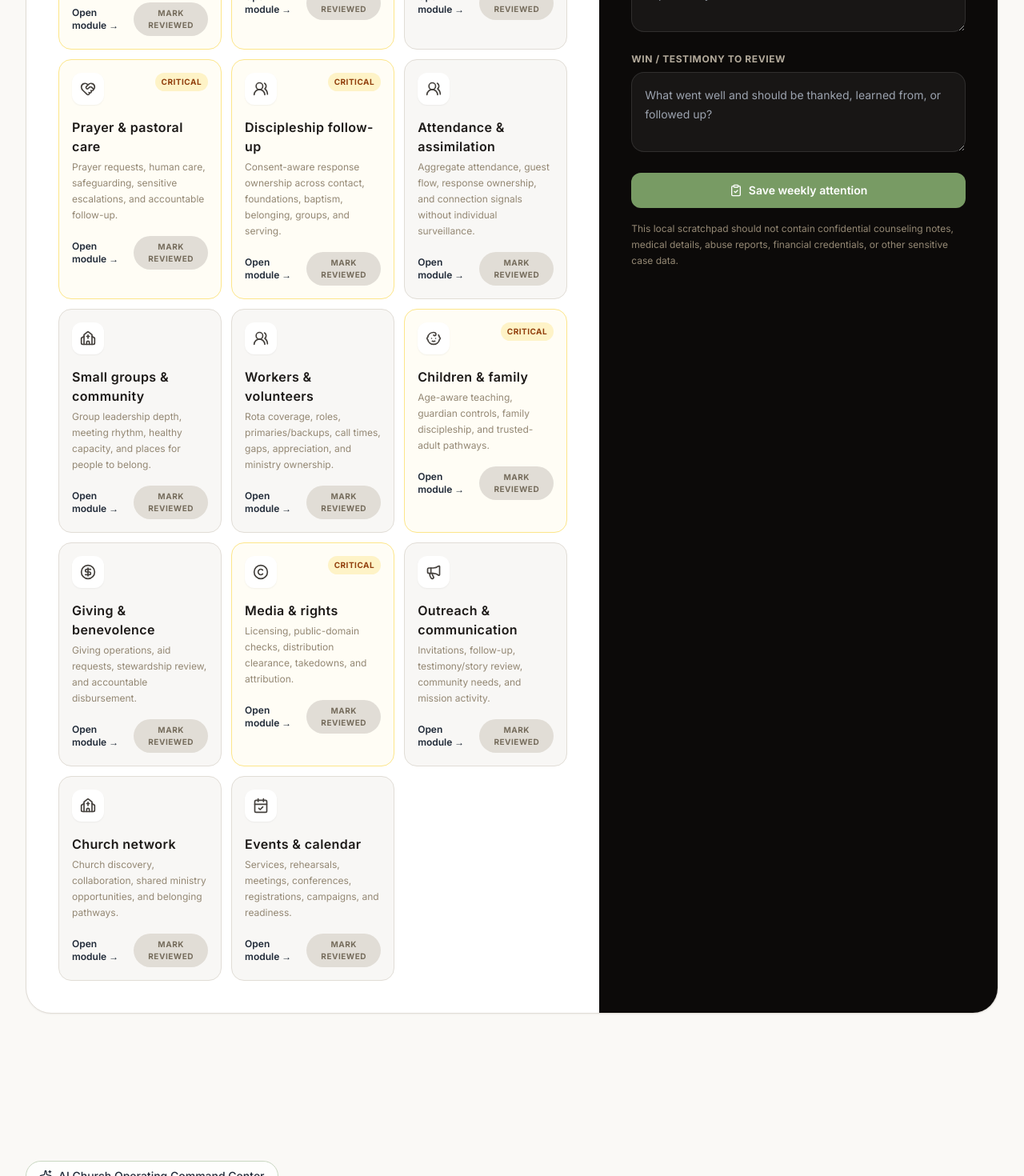
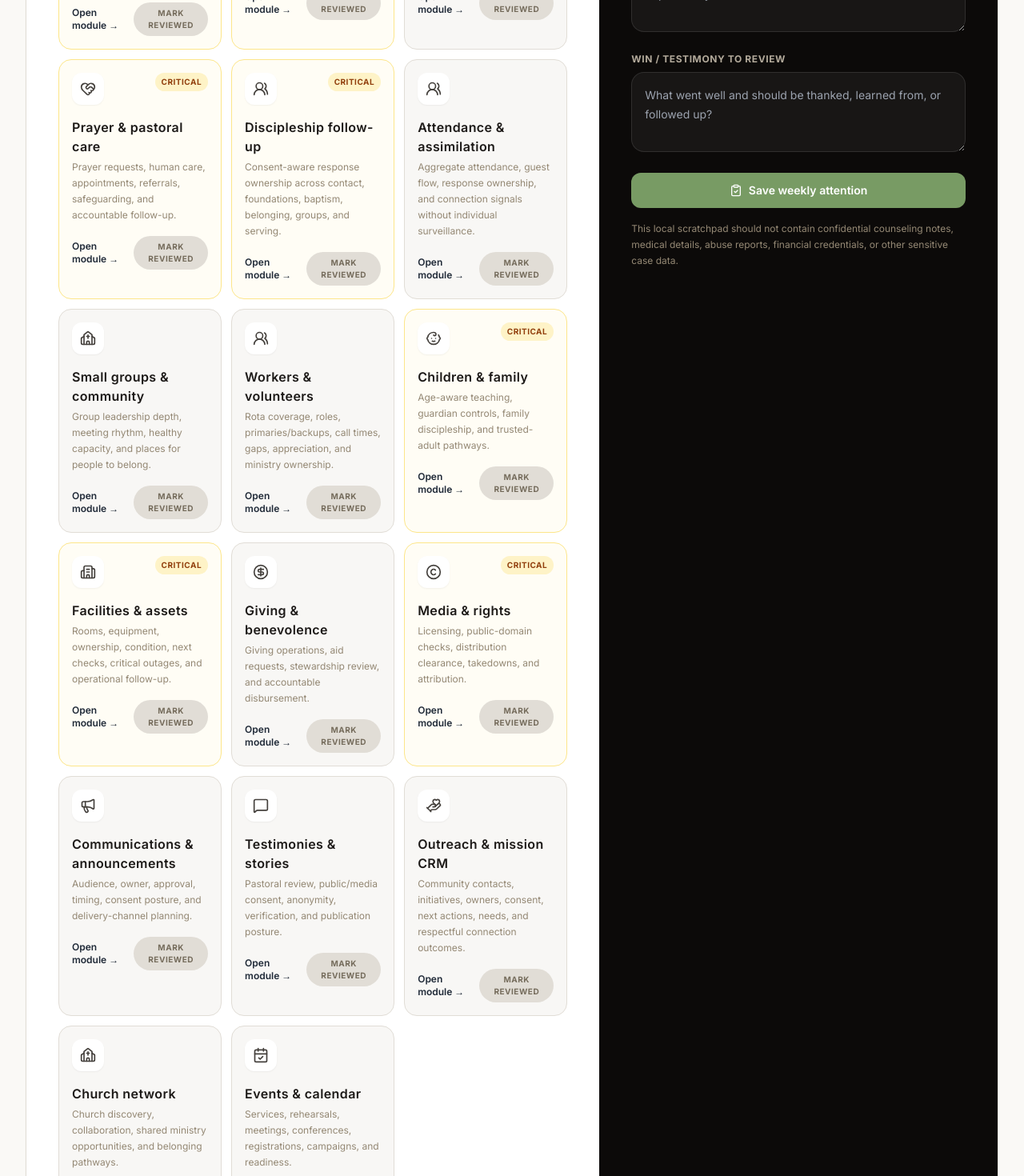
Before and after one commit to TechCodinz/digital-church-os, a Next.js app: page /command-center in a window 1280 px wide. Shown: the part 639-2109 px from the top of the page at 80% size. Built offline with nearby package versions, Linux system fonts and the light colour scheme; no server answers.

Commit message:
expand command center with communications facilities testimonies and outreach

```diff
--- a/components/ministry/ChurchOperationsCommandDeck.tsx
+++ b/components/ministry/ChurchOperationsCommandDeck.tsx
@@ -4,14 +4,17 @@ import Link from 'next/link';
 import { useEffect, useMemo, useState } from 'react';
 import {
   Baby,
+  Building2,
   CalendarCheck,
   Check,
   Church,
   CircleDollarSign,
   ClipboardCheck,
   Copyright,
+  HandHeart,
   HeartHandshake,
   Megaphone,
+  MessageSquare,
   Music2,
   Radio,
   ShieldCheck,
@@ -32,15 +35,18 @@ const areas: Area[] = [
   { id: 'service', title: 'Service & broadcast', description: 'Full run-of-show, owners, stream, presentation, response, accessibility, and fallback readiness.', href: '/service-planner', icon: Radio, critical: true },
   { id: 'sermon', title: 'Sermon & teaching', description: 'Scripture context, thesis, teaching flow, live cues, response, and follow-up.', href: '/sermons', icon: ClipboardCheck, critical: true },
   { id: 'worship', title: 'Worship & choir', description: 'Songs, hymns, rehearsals, keys, choir structure, playlists, and projection.', href: '/choir', icon: Music2 },
-  { id: 'care', title: 'Prayer & pastoral care', description: 'Prayer requests, human care, safeguarding, sensitive escalations, and accountable follow-up.', href: '/care', icon: HeartHandshake, critical: true },
+  { id: 'care', title: 'Prayer & pastoral care', description: 'Prayer requests, human care, appointments, referrals, safeguarding, and accountable follow-up.', href: '/care', icon: HeartHandshake, critical: true },
   { id: 'follow-up', title: 'Discipleship follow-up', description: 'Consent-aware response ownership across contact, foundations, baptism, belonging, groups, and serving.', href: '/admin/follow-up', icon: UsersRound, critical: true },
   { id: 'attendance', title: 'Attendance & assimilation', description: 'Aggregate attendance, guest flow, response ownership, and connection signals without individual surveillance.', href: '/admin/attendance', icon: UsersRound },
   { id: 'groups', title: 'Small groups & community', description: 'Group leadership depth, meeting rhythm, healthy capacity, and places for people to belong.', href: '/groups', icon: Church },
   { id: 'people', title: 'Workers & volunteers', description: 'Rota coverage, roles, primaries/backups, call times, gaps, appreciation, and ministry ownership.', href: '/workers', icon: UsersRound },
   { id: 'children', title: 'Children & family', description: 'Age-aware teaching, guardian controls, family discipleship, and trusted-adult pathways.', href: '/children', icon: Baby, critical: true },
+  { id: 'facilities', title: 'Facilities & assets', description: 'Rooms, equipment, ownership, condition, next checks, critical outages, and operational follow-up.', href: '/facilities', icon: Building2, critical: true },
   { id: 'giving', title: 'Giving & benevolence', description: 'Giving operations, aid requests, stewardship review, and accountable disbursement.', href: '/giving', icon: CircleDollarSign },
   { id: 'rights', title: 'Media & rights', description: 'Licensing, public-domain checks, distribution clearance, takedowns, and attribution.', href: '/media-rights', icon: Copyright, critical: true },
-  { id: 'outreach', title: 'Outreach & communication', description: 'Invitations, follow-up, testimony/story review, community needs, and mission activity.', href: '/activities', icon: Megaphone },
+  { id: 'communications', title: 'Communications & announcements', description: 'Audience, owner, approval, timing, consent posture, and delivery-channel planning.', href: '/communications', icon: Megaphone },
+  { id: 'testimonies', title: 'Testimonies & stories', description: 'Pastoral review, public/media consent, anonymity, verification, and publication posture.', href: '/testimonies', icon: MessageSquare },
+  { id: 'outreach', title: 'Outreach & mission CRM', description: 'Community contacts, initiatives, owners, consent, next actions, needs, and respectful connection outcomes.', href: '/outreach', icon: HandHeart },
   { id: 'network', title: 'Church network', description: 'Church discovery, collaboration, shared ministry opportunities, and belonging pathways.', href: '/church-network', icon: Church },
   { id: 'calendar', title: 'Events & calendar', description: 'Services, rehearsals, meetings, conferences, registrations, campaigns, and readiness.', href: '/events', icon: CalendarCheck },
 ];
```
